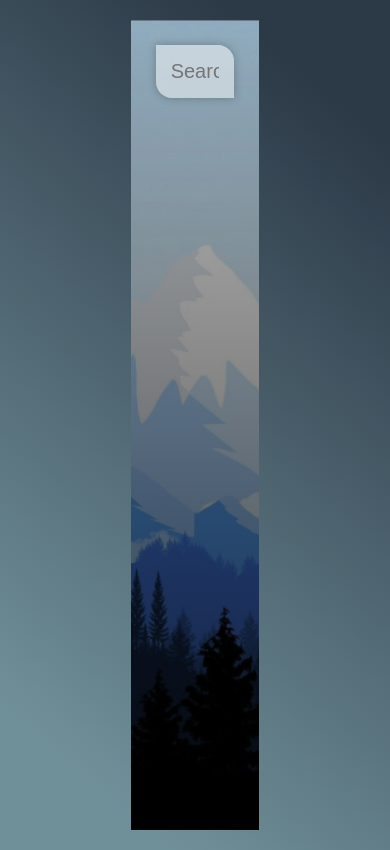
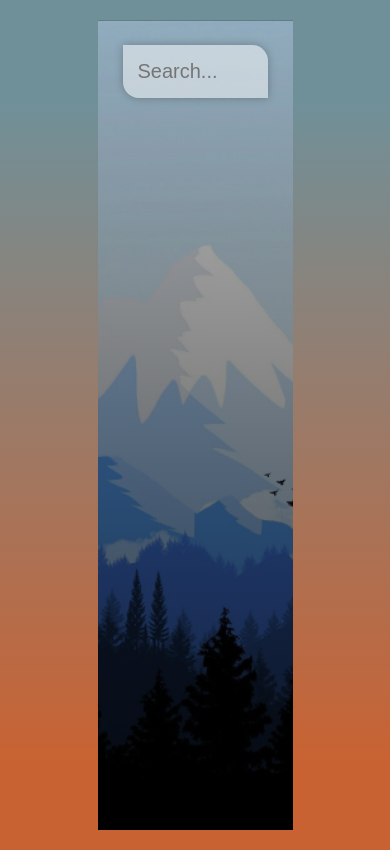
Before and after one commit to radek-winiecki/weather-app, a Vue app: page / in a window 390 px wide. Built offline with nearby package versions, Linux system fonts and the light colour scheme.

Commit message:
add some media queries

```diff
--- a/src/App.vue
+++ b/src/App.vue
@@ -80,7 +80,7 @@ body {
   max-width: 33vw;
   margin: 0 auto;
   padding: 20px 0px;
-  background-image: linear-gradient(40deg, #709099 12%, #2c3947 88%);
+  background-image: linear-gradient(180deg, #709099 12%, #c96232 90%);
 }
 
 #app {
@@ -168,4 +168,22 @@ main {
   text-shadow: 3px 6px rgba(0, 0, 0, 0.25);
 }
 
+@media (max-width: 425px) {
+  body {
+    max-width: 100vw;
+  }
+}
+
+@media (max-width: 768px) {
+  body {
+    max-width: 66vw;
+  }
+}
+
+@media (max-width: 1024px) {
+  body {
+    max-width: 50vw;
+  }
+}
+
 </style>
```
